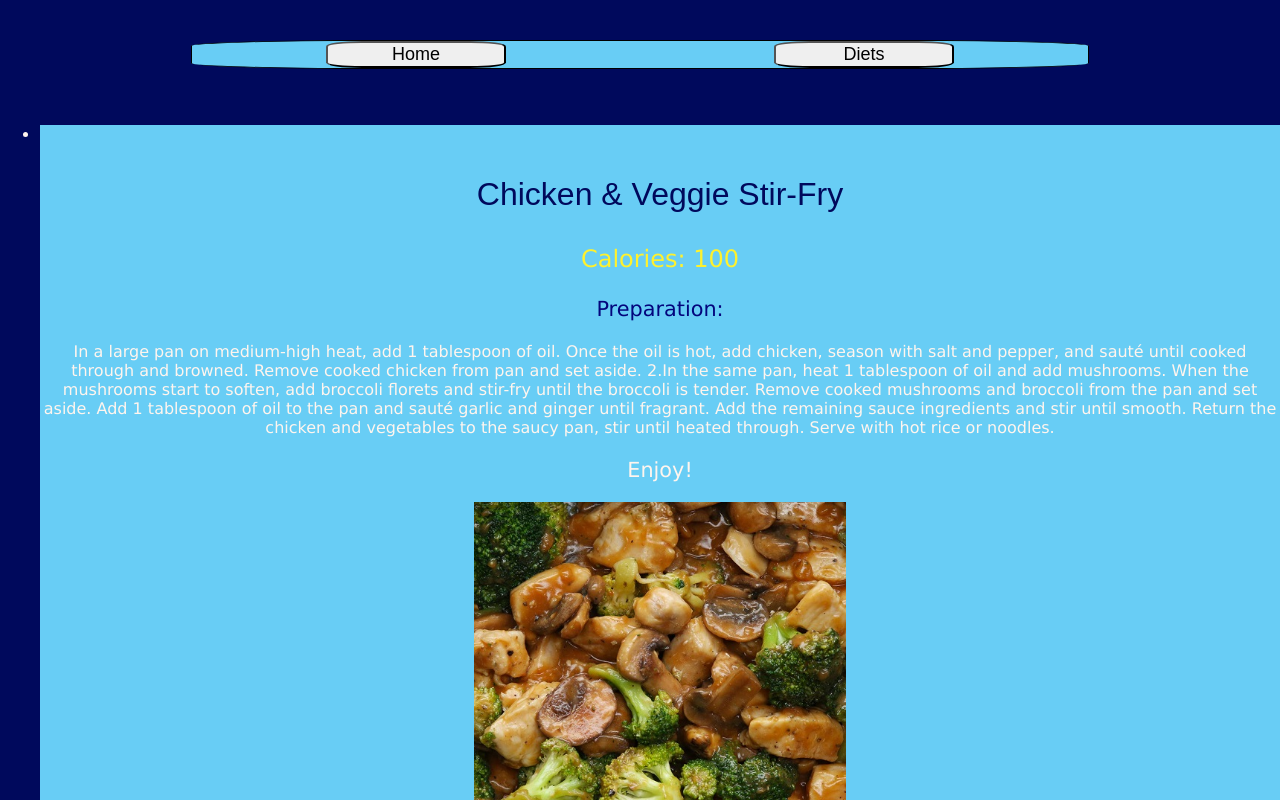
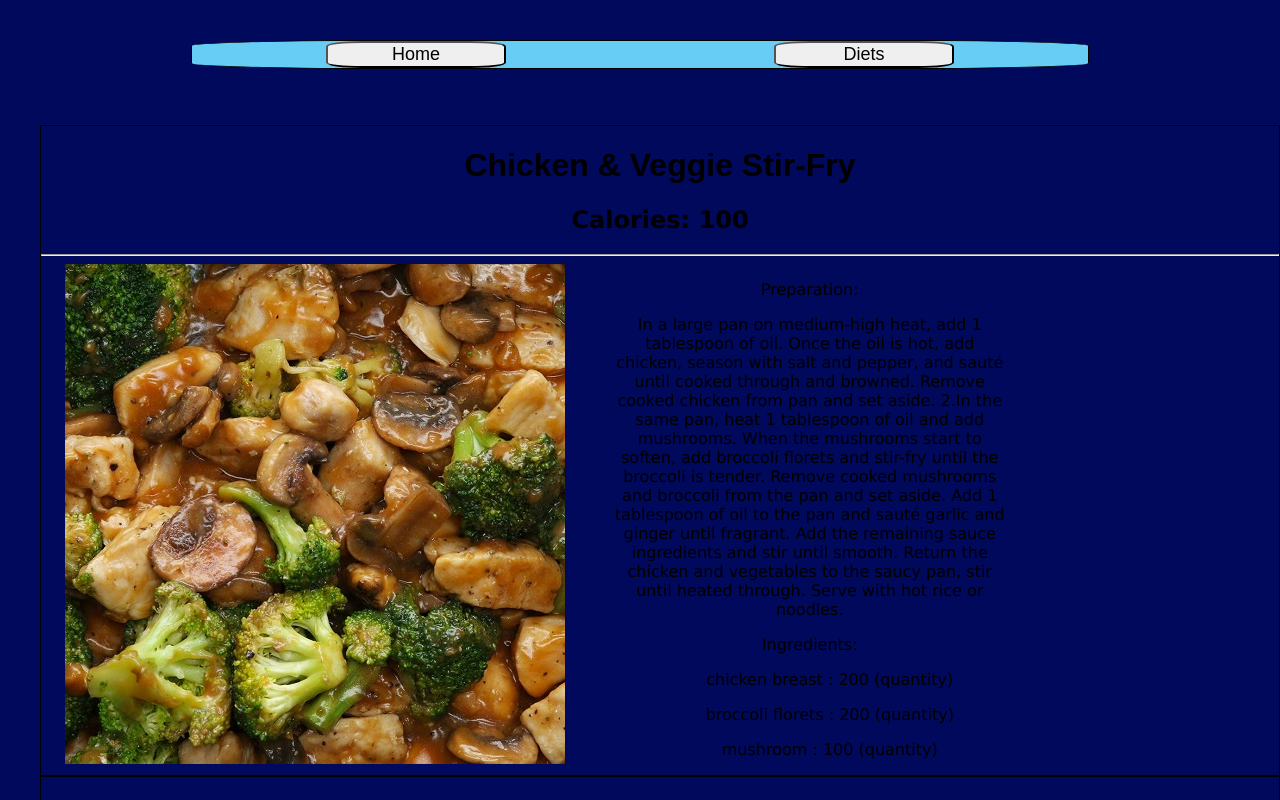
Before and after one commit to AdrianCatrinoiu/MDS-proiect, a React (Create React App) app in the folder frontend/: page / in a window 1280 px wide. Both pictures are taken after a click on the button "Diets". Shown: the top 800 px of the page. Built offline with nearby package versions, Linux system fonts and the light colour scheme.

Commit message:
Add files via upload

```diff
--- a/frontend/src/App.js
+++ b/frontend/src/App.js
@@ -1,25 +1,272 @@
 import React from "react";
-import logo from "./logo.svg";
+import Register from "./components/Register/Register";
+import { BrowserRouter, Link, Route, Switch } from "react-router-dom";
 import "./App.css";
+import Login from "./components/Login/Login";
+import NavBar from "./components/NavBar/NavBar";
+import useToken from "./components/App/useToken";
+import poza1 from "./components/dieta1.jpg";
+import poza2 from "./components/dieta2.jpg";
+import poza3 from "./components/dieta3.jpg";
+import poza4 from "./components/dieta4.jpg";
+import poza5 from "./components/dieta5.jpg";
+
+const diete2 = [
+  {
+    type: "Chicken & Veggie Stir-Fry",
+    ammount: 100,
+    ingredients: [
+      {
+        nume: " chicken breast",
+        gramaj: 200,
+      },
+      {
+        nume: " broccoli florets",
+        gramaj: 200,
+      },
+      {
+        nume: " mushroom",
+        gramaj: 100,
+      },
+    ],
+    preparation:
+      " In a large pan on medium-high heat, add 1 tablespoon of oil. Once the oil is hot, add chicken, season with salt and pepper, and sauté until cooked through and browned. Remove cooked chicken from pan and set aside. 2.In the same pan, heat 1 tablespoon of oil and add mushrooms. When the mushrooms start to soften, add broccoli florets and stir-fry until the broccoli is tender. Remove cooked mushrooms and broccoli from the pan and set aside. Add 1 tablespoon of oil to the pan and sauté garlic and ginger until fragrant. Add the remaining sauce ingredients and stir until smooth. Return the chicken and vegetables to the saucy pan, stir until heated through. Serve with hot rice or noodles.",
+    picture: <img src={poza1} alt="Dieta 1" />,
+  },
+  {
+    type: "Banana Pancakes",
+    ammount: 40,
+    ingredients: [
+      {
+        nume: " ripe bananas",
+        gramaj: 2,
+      },
+      {
+        nume: " eggs",
+        gramaj: 2,
+      },
+      {
+        nume: " teaspoon vanilla extract",
+        gramaj: 1,
+      },
+      {
+        nume: " teaspoon vanilla extract",
+        gramaj: 1,
+      },
+      {
+        nume: " quick-cook oats",
+        gramaj: 70,
+      },
+      {
+        nume: " teaspoon cinnamon",
+        gramaj: 1,
+      },
+    ],
+    preparation:
+      "Mash bananas in a large bowl until smooth. Mix in eggs and vanilla until well combined, then mix in oats and cinnamon. Heat a skillet to medium and add in a scoop* of the pancake batter. Smooth out to form an even layer. Cook for about 2-3 minutes until you start to see bubbles releasing from the top of the batter. Flip and cook until the other side is golden brown, about 1-2 minutes. Garnish your pancakes with your favorite toppings! We used banana slices, chopped walnuts & maple syrup.",
+    picture: <img src={poza2} alt="Dieta 2" />,
+  },
+  {
+    type: "2-ingredient Pasta",
+    ammount: 50,
+    ingredients: [
+      {
+        nume: " shredded mozzarella cheese",
+        gramaj: 100,
+      },
+      {
+        nume: " egg yolk",
+        gramaj: 1,
+      },
+    ],
+    preparation:
+      "Add the mozzarella to a bowl and microwave for 1-2 minutes, until melted. Allow the mozzarella to cool for 30 seconds. With a spatula, gently fold the egg yolk into the cheese. Turn the mixture out onto a parchment paper-lined baking sheet. Place another piece of parchment paper on top of the dough and press down with your hand until thin. Remove the top piece of parchment and cut the dough into thin strips. Place the “pasta” on a rack and refrigerate for four hours or overnight. Place the “pasta” in boiling water for one minute. Drain into a colander and run cool water over the pasta to prevent sticking. Serve with your favorite sauce and toppings.",
+    picture: <img src={poza3} alt="Dieta 3" />,
+  },
+  {
+    type: "Healthy Carrot Cake Muffins",
+    ammount: 50,
+    ingredients: [
+      {
+        nume: " eggs",
+        gramaj: 2,
+      },
+      {
+        nume: " cup greek yogurt",
+        gramaj: 1,
+      },
+      {
+        nume: " cup maple syrup",
+        gramaj: 1,
+      },
+      {
+        nume: " teaspoon vanilla extract",
+        gramaj: 1,
+      },
+      {
+        nume: " carrots",
+      },
+    ],
+    preparation:
+      " Preheat oven to 350°F (175°C). In a large bowl, whisk the eggs until light and fluffy. Add in the Greek yogurt and whisk again until the mixture is smooth and fluffy. Pour in the maple syrup, milk, and vanilla extract. Beat the mixture again until smooth. Add the shredded carrots, whole wheat flour, baking powder, and cinnamon over the wet ingredients. Using a rubber spatula, fold the wet and dry ingredients together just until combined. ",
+    picture: <img src={poza4} alt="Dieta 4" />,
+  },
+  {
+    type: "Easy & Healthy Fried Rice",
+    ammount: 200,
+    ingredients: [
+      {
+        nume: " tablespoons sesame oil",
+        gramaj: 2,
+      },
+      {
+        nume: " cloves garlic, minced",
+        gramaj: 3,
+      },
+      {
+        nume: " chicken breasts, diced salt to taste, pepper to taste",
+        gramaj: 2,
+      },
+      {
+        nume: " cup carrot",
+        gramaj: 1,
+      },
+      {
+        nume: " cup broccoli floret",
+        gramaj: 1,
+      },
+      {
+        nume: " cup broccoli floret",
+        gramaj: 1,
+      },
+      {
+        nume: " cups brown rice",
+        gramaj: 1.5,
+      },
+      {
+        nume: " cup frozen peas",
+        gramaj: 0.5,
+      },
+    ],
+    preparation:
+      "Heat sesame oil in a skillet, and cook garlic until softened. Add the chicken, salt, and pepper, and sauté for 5 minutes. Add the carrots and broccoli, and sauté until tender. Add the rice, soy sauce, and peas, and mix thoroughly.",
+    picture: <img src={poza5} alt="Dieta 5" />,
+  },
+];
 
 function App() {
-  const [data, setData] = React.useState(null);
+  const { token, setToken } = useToken();
+  console.log(localStorage.getItem("token"));
+  console.log(token);
+  if (!token) {
+    return (
+      <div className="wrapper">
+        <BrowserRouter>
+          <Switch>
+            <Route path="/register">
+              <Register setToken={setToken} />
+            </Route>
+            <Route path="/login">
+              <Login setToken={setToken} />
+            </Route>
+          </Switch>
+          <nav className="app-wrapper">
+            <p>Nu aveti cont inca?</p>
+            <Link to="/register">Register</Link>
+            <br></br>
+            <p>Daca deja aveti un cont</p>
+            <Link to="/login">Login</Link>
+          </nav>
+        </BrowserRouter>
+      </div>
+    );
+  }
+  if (token.status === "OK") {
+    return (
+      <div className="wrapper">
+        <NavBar diete2={diete2}></NavBar>
+      </div>
+    );
+  }
 
-  React.useEffect(() => {
-    fetch("/api")
-      .then((res) => res.json())
-      .then((data) => setData(data.message));
-  }, []);
-
-  return (
-    <div className="App">
-      <header className="App-header">
-        <img src={logo} className="App-logo" alt="logo" />
-        <p>{!data ? "Loading..." : data}</p>
-        <p>Hello from the other side</p>
-      </header>
-    </div>
-  );
+  if (token.status === "ERROR") {
+    if (token.message === "Login Error") {
+      return (
+        <div className="wrapper">
+          <BrowserRouter>
+            <Switch>
+              <Route path="/register">
+                <Register setToken={setToken} />
+              </Route>
+              <Route path="/login">
+                <p className="app-wrapper">Datele de login sunt incorecte</p>
+                <Login setToken={setToken} />
+              </Route>
+            </Switch>
+            <nav className="app-wrapper">
+              <p>Nu aveti cont inca?</p>
+              <Link to="/register">Register</Link>
+              <br></br>
+              <p>Daca deja aveti un cont</p>
+              <Link to="/login">Login</Link>
+            </nav>
+          </BrowserRouter>
+        </div>
+      );
+    }
+    if (token.message === "Password incorrect RegExp") {
+      return (
+        <div className="wrapper">
+          <BrowserRouter>
+            <Switch>
+              <Route path="/register">
+                <p className="app-wrapper">Parola nu respecta formatul:</p>
+                <br />
+                <ul className="app-wrapper">
+                  <li>Parola trebuie sa contina litere mici si mari</li>
+                  <li>Parola trebuie sa contina cifre</li>
+                  <li>Parola trebuie sa contina caractere (!@#$%^*.)</li>
+                </ul>
+                <Register setToken={setToken} />
+              </Route>
+              <Route path="/login">
+                <Login setToken={setToken} />
+              </Route>
+            </Switch>
+            <nav className="app-wrapper">
+              <p>Nu aveti cont inca?</p>
+              <Link to="/register">Register</Link>
+              <br></br>
+              <p>Daca deja aveti un cont</p>
+              <Link to="/login">Login</Link>
+            </nav>
+          </BrowserRouter>
+        </div>
+      );
+    }
+  } else {
+    return (
+      <div className="wrapper">
+        <BrowserRouter>
+          <Switch>
+            <Route path="/register">
+              <Register setToken={setToken} />
+            </Route>
+            <Route path="/login">
+              <Login setToken={setToken} />
+            </Route>
+          </Switch>
+          <nav className="app-wrapper">
+            <p>Nu aveti cont inca?</p>
+            <Link to="/register">Register</Link>
+            <br></br>
+            <p>Daca deja aveti un cont</p>
+            <Link to="/login">Login</Link>
+          </nav>
+        </BrowserRouter>
+      </div>
+    );
+  }
 }
 
 export default App;
--- /dev/null
+++ b/frontend/src/components/App/useToken.js
@@ -0,0 +1,18 @@
+import { useState } from "react";
+
+export default function useToken() {
+  const getToken = () => {
+    const tokenString = localStorage.getItem("token");
+    const userToken = JSON.parse(tokenString);
+    return userToken;
+  };
+
+  const [token, setToken] = useState(getToken());
+
+  const saveToken = (userToken) => {
+    localStorage.setItem("token", JSON.stringify(userToken));
+    setToken(userToken);
+  };
+
+  return { setToken: saveToken, token };
+}
--- /dev/null
+++ b/frontend/src/components/Dashboard/Dashboard.js
@@ -0,0 +1,5 @@
+import React from "react";
+
+export default function Dashboard() {
+  return <h2>Dashboard</h2>;
+}
--- a/frontend/src/components/dieta/Dieta.css
+++ b/frontend/src/components/dieta/Dieta.css
@@ -1,28 +1,30 @@
 .DesignDieta{
-    background-color: rgb(104, 205, 245);
     text-align: center;
     font-family: 'Lucida Sans', 'Lucida Sans Regular', 'Lucida Grande', 'Lucida Sans Unicode', Geneva, Verdana, sans-serif;
     font-size: 100%;
-    color:seashell;
+    border: 1px solid black;
 }
 
-#id1{
-    color: rgb(0, 9, 92);
+.id1{
     font-size: 200%;
     font-family: fantasy;
 }
 
 
-#id2{
-    color: rgb(3, 5, 124);
-    font-size: 130%;
+.editDieta{
+    display: flex;
+    flex-direction: row;
+    justify-content: space-around;
+    width:80%;
 }
 
-#id3{
-    color: rgb(255, 241, 45);
-    font-size: 150%;
+.editDieta img{
+    width: 100%;
 }
 
-#id4{
-    font-size: 130%;
+.zonaPozaDieta{
+    height : 100%;
+    display: flex;
+    flex-direction: column;
+    justify-content: space-around;
 }
--- a/frontend/src/components/dieta/Dieta.js
+++ b/frontend/src/components/dieta/Dieta.js
@@ -1,35 +1,36 @@
 import React from "react";
 import "../dieta/Dieta.css";
 
-export default class Diete extends React.Component {
-    constructor(props) {
-      super(props);
-    }
-
-    render() {
-        const ingrediente = this.props.ingredienteList.map((ingredient) => (
-            // Correct! Key should be specified inside the array.
-            <div>
-              <p>Ingredient:{ingredient.nume}</p>
-              <p>Quantity:{ingredient.gramaj}</p>
-            </div>
-          ));
-          // Correct! There is no need to specify the key here:
-          return (
-            <div className = "DesignDieta">
-              <li>
-                <br></br>
-                <p id = "id1">{this.props.nume}</p>
-                <p id = "id3">Calories: {this.props.value}</p>
-                <p id = "id2">Preparation:</p>
-                <p>{this.props.pregatire}</p>
-                <p id = "id4">Enjoy!</p>
-                <p>{this.props.poza}</p>
-                <ul>{ingrediente}</ul>
-              </li>
-              <hr></hr>
-            </div>
-          );
-
-    }
+export default function Dieta({
+  nume,
+  value,
+  ingredienteList,
+  pregatire,
+  poza,
+}) {
+  const ingrediente = ingredienteList.map((ingredient) => (
+      <p>{ingredient.nume} : {ingredient.gramaj} (quantity)</p>
+  ));
+  return (
+    <div className="DesignDieta">
+        <h1 className="id1">{nume}</h1>
+        <h2 >Calories: {value}</h2>
+        <hr/>
+        <div className = "editDieta">
+          <div className  = "zonaPozaDieta" >
+              <div></div>
+              <div>
+                  {poza}
+              </div>
+              <div></div>
+          </div>
+          <div style = {{width  : "40%"}}>
+            <p >Preparation:</p>
+            <p>{pregatire}</p>
+            <p >Ingredients: </p>
+            <ul>{ingrediente}</ul>
+          </div>
+      </div>
+    </div>
+  );
 }
```
